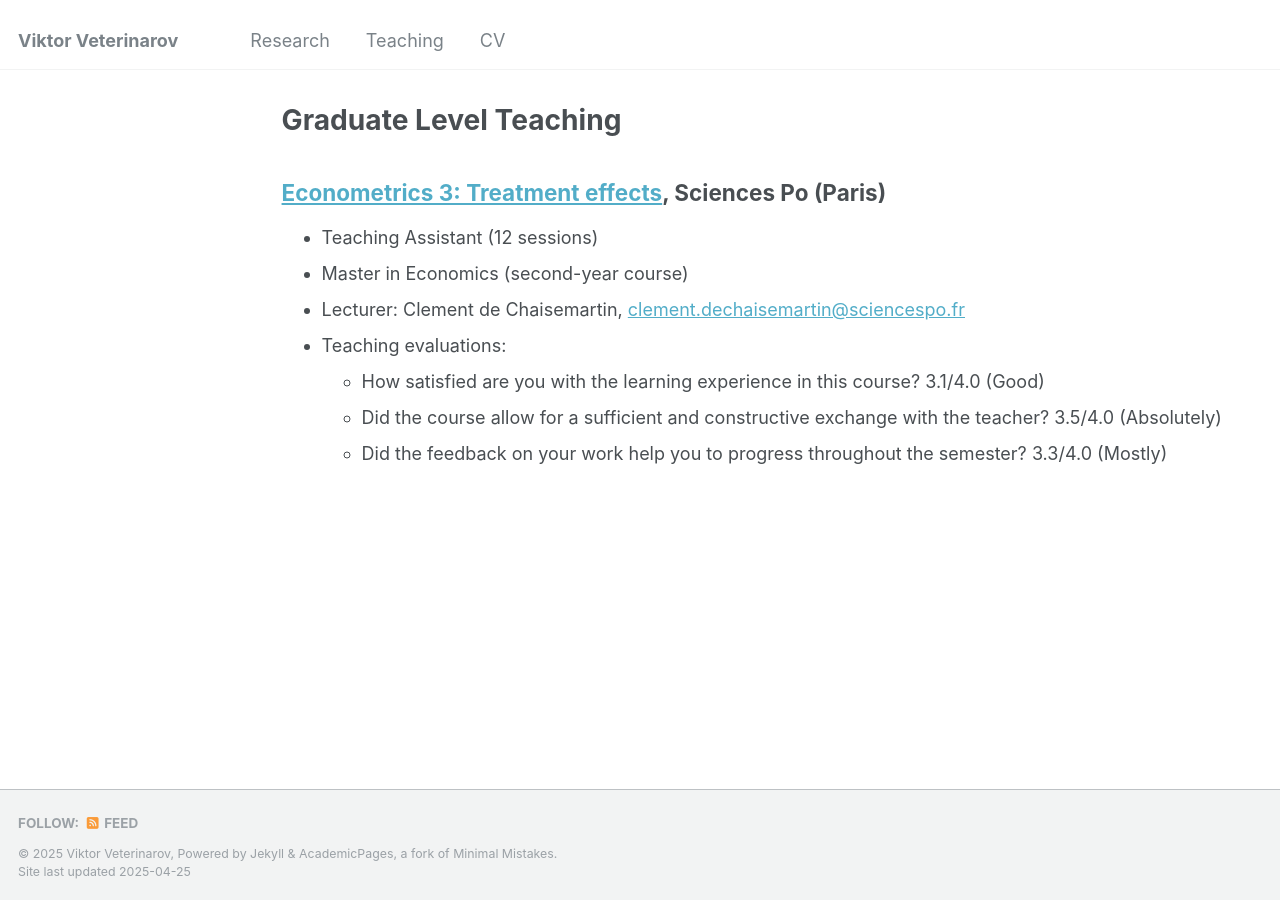
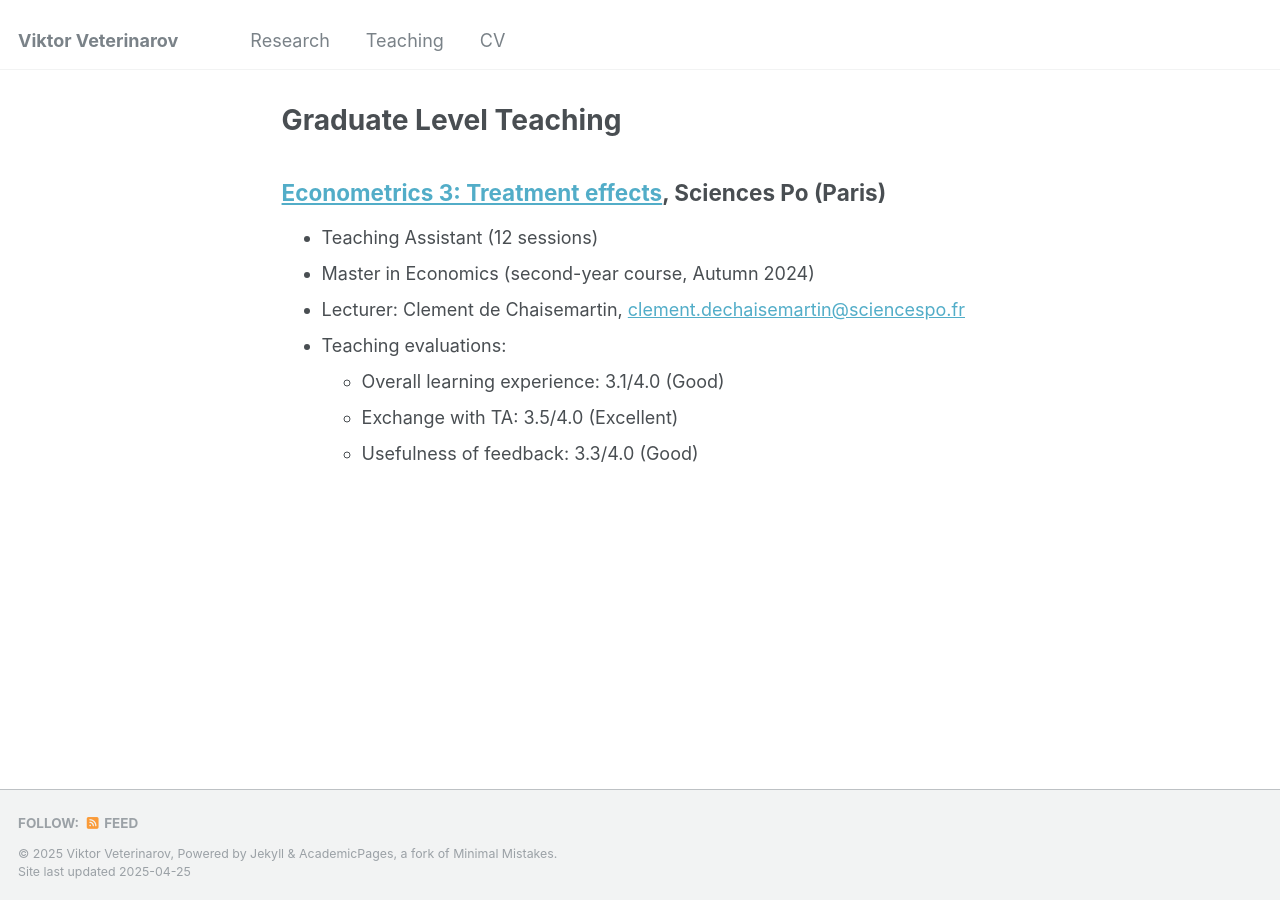
Before and after one commit to viktorveterinarov/viktorveterinarov.github.io, a Jekyll site: the page built from _pages/teaching.md, in a window 1280 px wide. Built offline with Jekyll 4.4.1, drawn with Linux system fonts in a browser that asks for light colours.

Commit message:
Update teaching.md

```diff
--- a/_pages/teaching.md
+++ b/_pages/teaching.md
@@ -10,9 +10,9 @@ author_profile: true
 <a href="https://syllabus.sciencespo.fr/cours/202410/247601.html" target="_blank">Econometrics 3: Treatment effects</a>, Sciences Po (Paris)
 -----
 * Teaching Assistant (12 sessions)
-* Master in Economics (second-year course)
+* Master in Economics (second-year course, Autumn 2024)
 * Lecturer: Clement de Chaisemartin, <a href="mailto:clement.dechaisemartin@sciencespo.fr">clement.dechaisemartin@sciencespo.fr</a>
 * Teaching evaluations:
-  * How satisfied are you with the learning experience in this course? 3.1/4.0 (Good)
-  * Did the course allow for a sufficient and constructive exchange with the teacher? 3.5/4.0 (Absolutely)
-  * Did the feedback on your work help you to progress throughout the semester? 3.3/4.0 (Mostly)
+  * Overall learning experience: 3.1/4.0 (Good)
+  * Exchange with TA: 3.5/4.0 (Excellent)
+  * Usefulness of feedback: 3.3/4.0 (Good)
```
